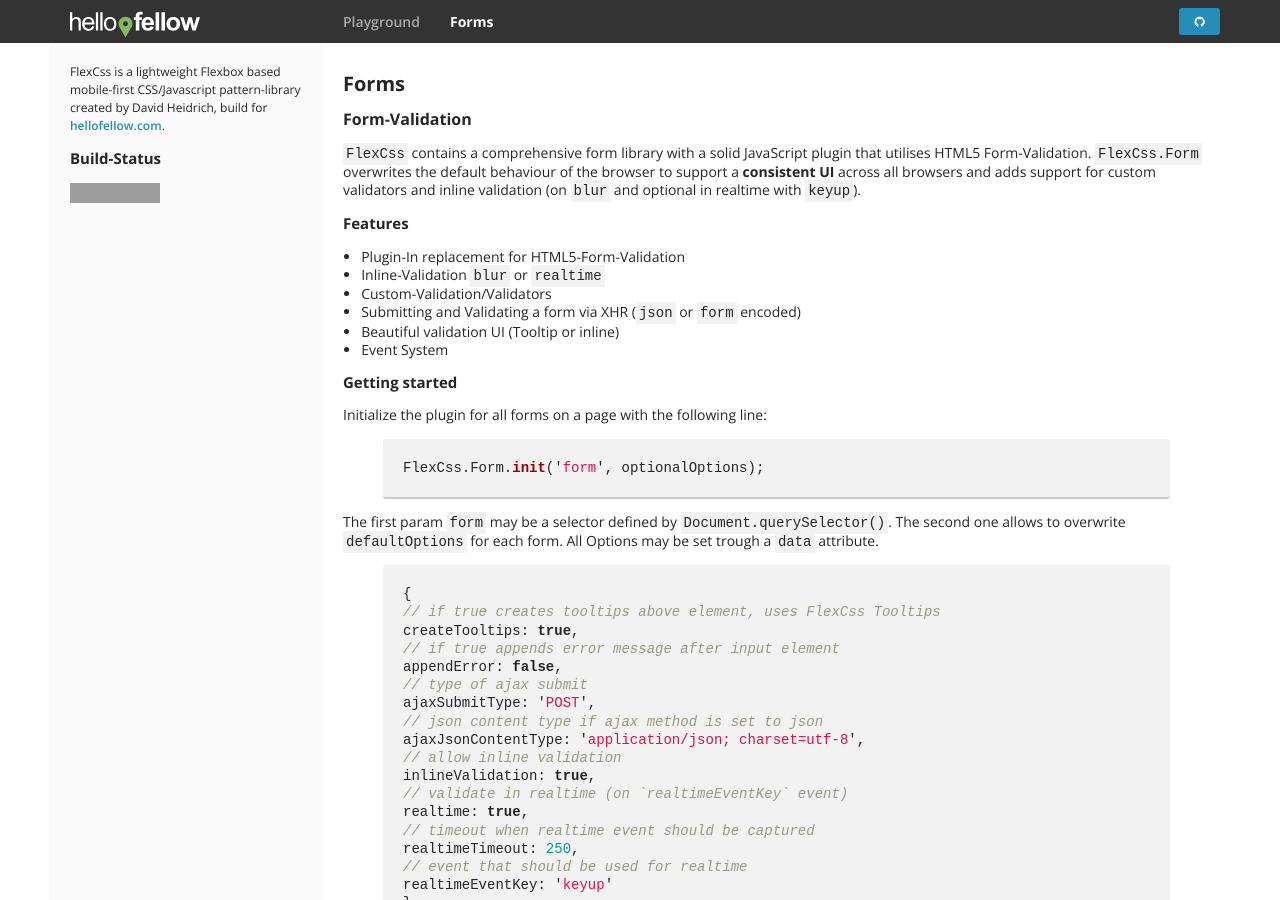
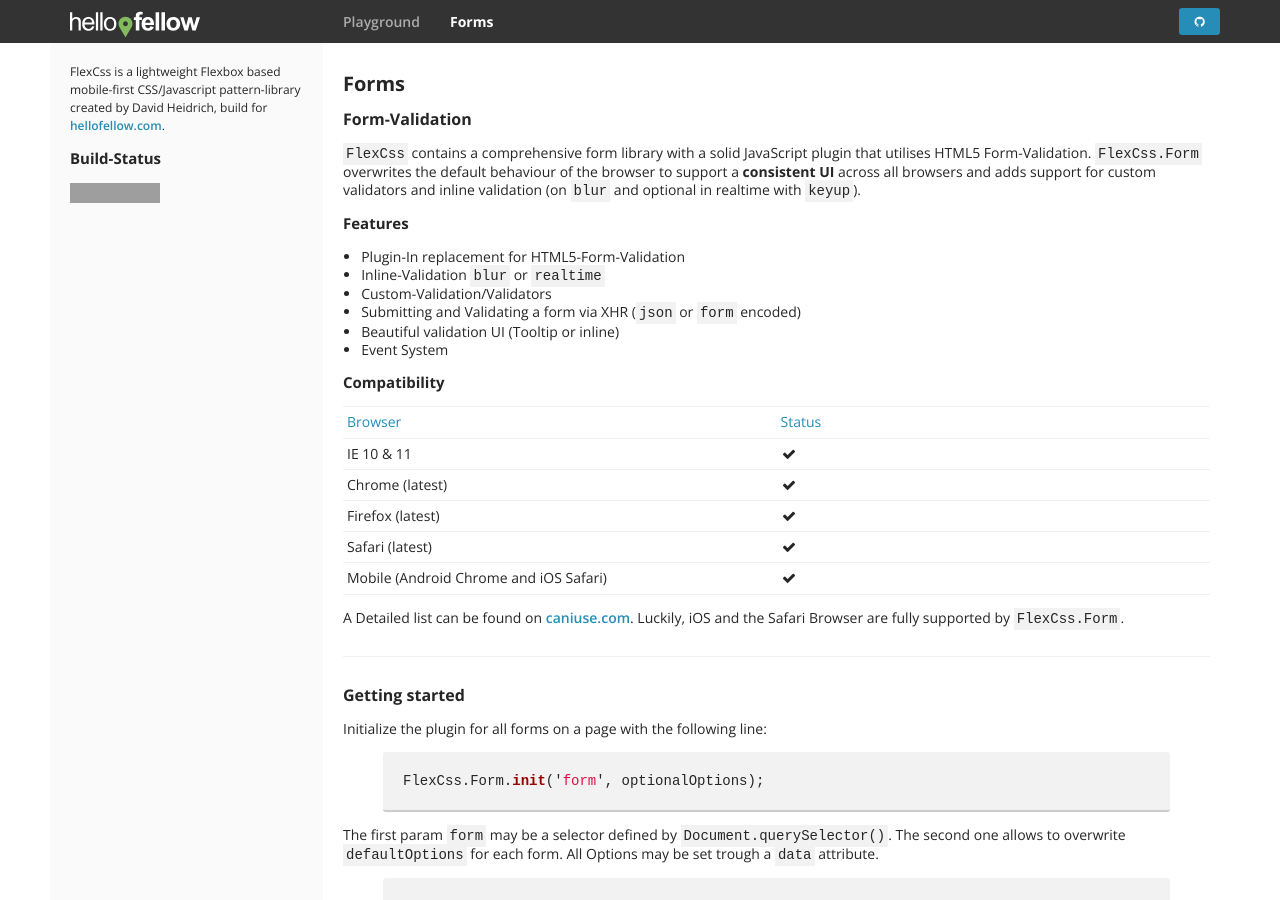
Before and after one commit to BowlingX/flexcss, a Jekyll site: the page built from demo/forms/index.html, in a window 1280 px wide and 900 px high. Built offline with Jekyll 4.4.1, drawn with Linux system fonts in a browser that asks for light colours; grey boxes are pictures that could not be loaded.

Commit message:
Compatibility list

```diff
--- a/demo/forms/index.html
+++ b/demo/forms/index.html
@@ -21,7 +21,41 @@
     <li>Beautiful validation UI (Tooltip or inline)</li>
     <li>Event System</li>
 </ul>
-<h3>Getting started</h3>
+<h3>Compatibility</h3>
+<table class="nowrap">
+    <thead>
+    <tr>
+        <th class="six">Browser</th>
+        <th class="six">Status</th>
+    </tr>
+    </thead>
+    <tbody>
+    <tr>
+        <td>IE 10 & 11</td>
+        <td><i class="icon-ok"></i></td>
+    </tr>
+    <tr>
+        <td>Chrome (latest)</td>
+        <td><i class="icon-ok"></i></td>
+    </tr>
+    <tr>
+        <td>Firefox (latest)</td>
+        <td><i class="icon-ok"></i></td>
+    </tr>
+    <tr>
+        <td>Safari (latest)</td>
+        <td><i class="icon-ok"></i></td>
+    </tr>
+    <tr>
+        <td>Mobile (Android Chrome and iOS Safari)</td>
+        <td><i class="icon-ok"></i></td>
+    </tr>
+    </tbody>
+</table>
+<p>A Detailed list can be found on <a href="http://caniuse.com/#feat=form-validation">caniuse.com</a>. Luckily, iOS and
+    the Safari Browser are fully supported by <code>FlexCss.Form</code>.</p>
+<hr>
+<h2>Getting started</h2>
 <p>Initialize the plugin for all forms on a page with the following line:</p>
 {% highlight javascript %}
 FlexCss.Form.init('form', optionalOptions);
```
